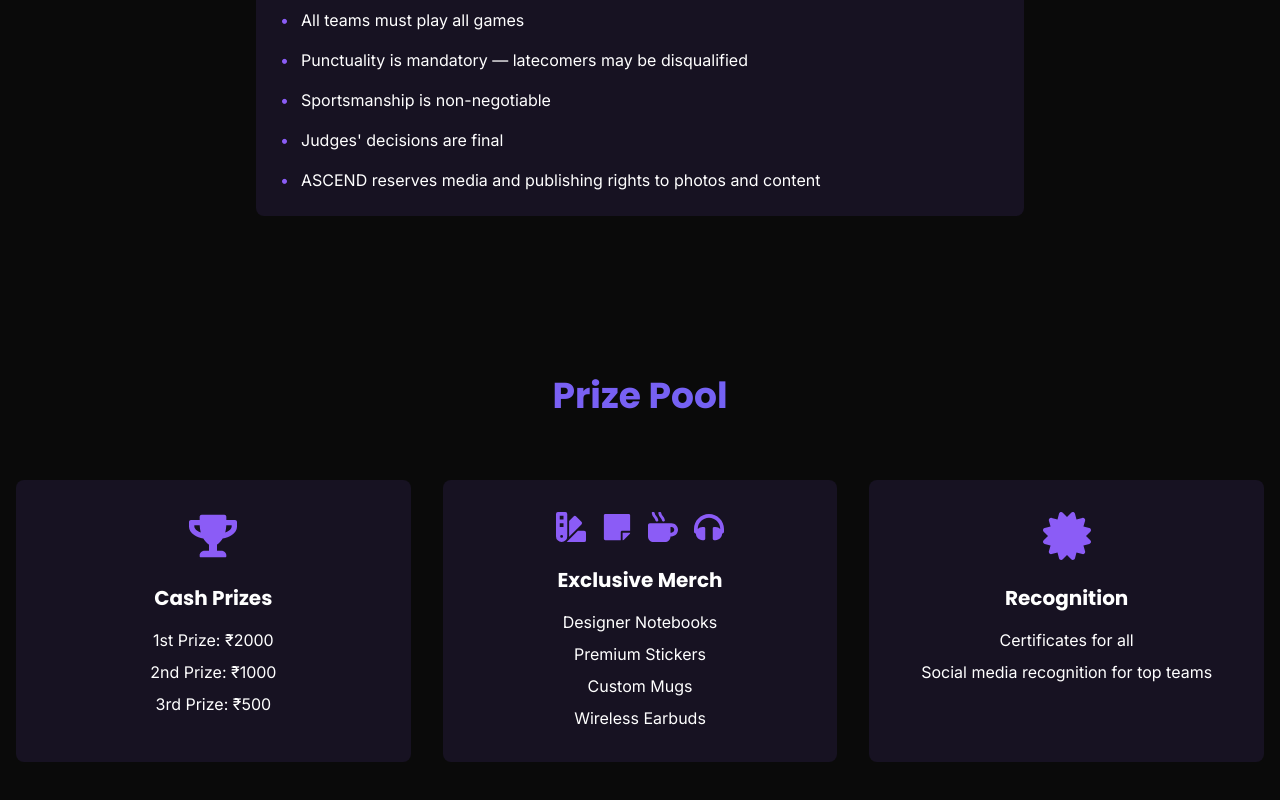
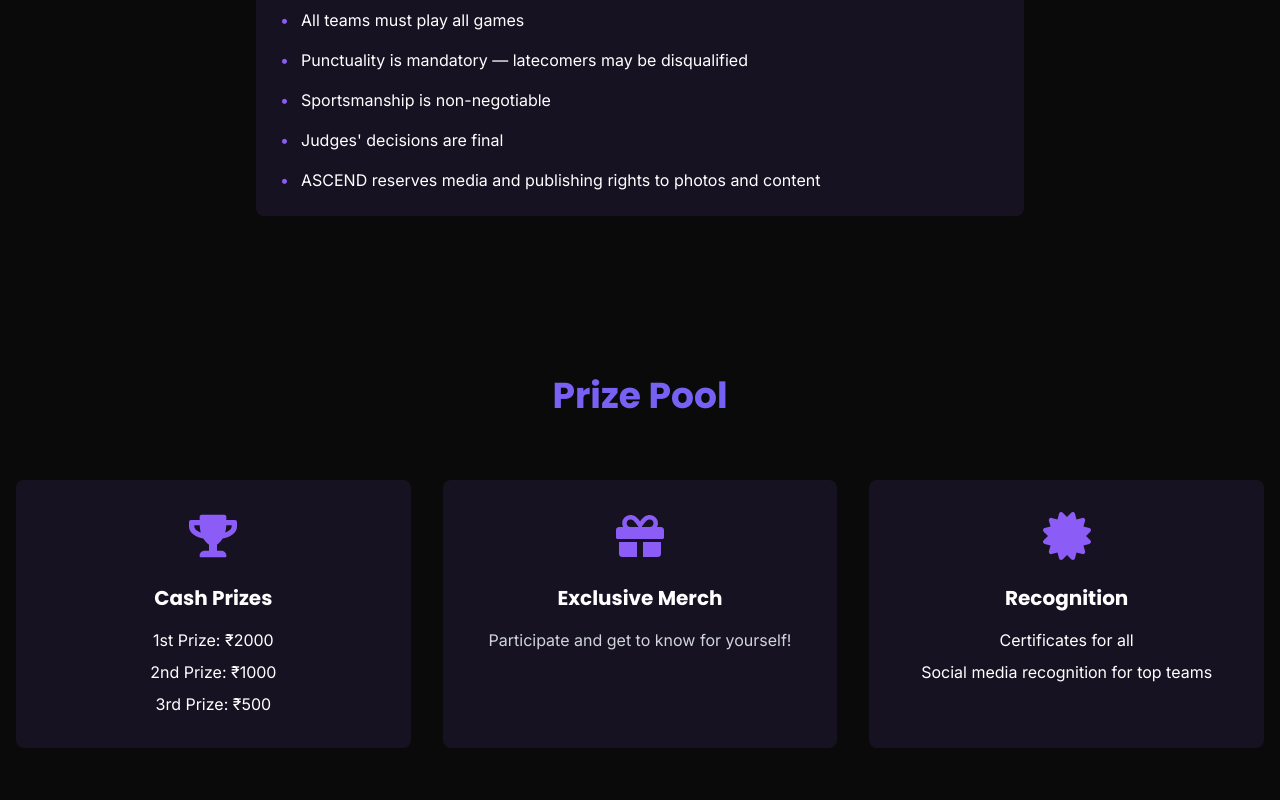
Before and after one commit to SHUBHAM4830/jnanacauvery_ascend, a React (Vite) app in the folder cauvery-ascend-scroll-main/: page /beat-the-clock in a window 1280 px wide. Shown: the part 3064-3864 px from the top of the page. Built offline with nearby package versions, Linux system fonts and the light colour scheme.

Commit message:
Fixed Event Pages

```diff
--- a/cauvery-ascend-scroll-main/src/pages/BeatTheClockEventPage.tsx
+++ b/cauvery-ascend-scroll-main/src/pages/BeatTheClockEventPage.tsx
@@ -280,19 +280,11 @@ const BeatTheClockEventPage = () => {
               </ul>
             </div>
             <div className="bg-theme-purple/10 rounded-lg p-8 text-center">
-              <div className="flex justify-center space-x-4 mb-6">
-                <FaSwatchbook className="text-3xl text-theme-purple" />
-                <FaStickyNote className="text-3xl text-theme-purple" />
-                <FaMugHot className="text-3xl text-theme-purple" />
-                <FaHeadphones className="text-3xl text-theme-purple" />
+              <div className="flex justify-center mb-6">
+                <FaGift className="text-5xl text-theme-purple" />
               </div>
               <h3 className="text-xl font-bold mb-4">Exclusive Merch</h3>
-              <ul className="space-y-2">
-                <li>Designer Notebooks</li>
-                <li>Premium Stickers</li>
-                <li>Custom Mugs</li>
-                <li>Wireless Earbuds</li>
-              </ul>
+              <p className="text-gray-300">Participate and get to know for yourself!</p>
             </div>
             <div className="bg-theme-purple/10 rounded-lg p-8 text-center">
               <FaCertificate className="text-5xl text-theme-purple mx-auto mb-6" />
--- a/cauvery-ascend-scroll-main/src/pages/DejaViewEventPage.tsx
+++ b/cauvery-ascend-scroll-main/src/pages/DejaViewEventPage.tsx
@@ -299,19 +299,11 @@ const DejaViewEventPage = () => {
               </ul>
             </div>
             <div className="bg-theme-purple/10 rounded-lg p-8 text-center">
-              <div className="flex justify-center space-x-4 mb-6">
-                <FaSwatchbook className="text-3xl text-theme-purple" />
-                <FaStickyNote className="text-3xl text-theme-purple" />
-                <FaMugHot className="text-3xl text-theme-purple" />
-                <FaHeadphones className="text-3xl text-theme-purple" />
+              <div className="flex justify-center mb-6">
+                <FaGift className="text-5xl text-theme-purple" />
               </div>
               <h3 className="text-xl font-bold mb-4">Exclusive Merch</h3>
-              <ul className="space-y-2">
-                <li>Designer Notebooks</li>
-                <li>Premium Stickers</li>
-                <li>Custom Mugs</li>
-                <li>Wireless Earbuds</li>
-              </ul>
+              <p className="text-gray-300">Participate and get to know for yourself!</p>
             </div>
             <div className="bg-theme-purple/10 rounded-lg p-8 text-center">
               <FaCertificate className="text-5xl text-theme-purple mx-auto mb-6" />
```
